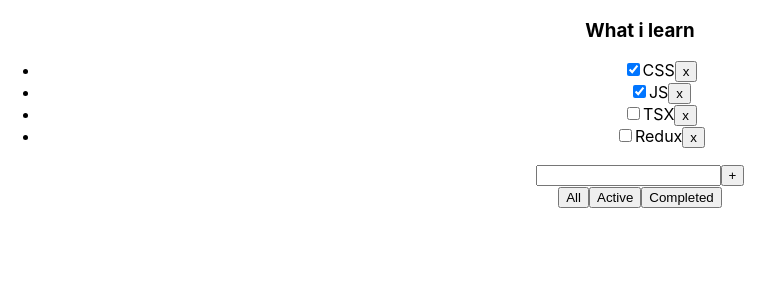
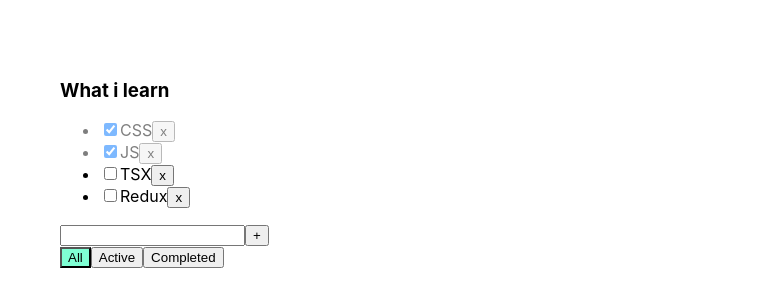
Before and after one commit to Chester7777/NewTodolistHomWork, a React (Create React App) app: page / in a window 1280 px wide. Shown: the top 306 px of the page, without its empty margins (0-784 px from the left). Built offline with nearby package versions, Linux system fonts and the light colour scheme.

Commit message:
newMyHomeTodolist

```diff
--- a/src/App.css
+++ b/src/App.css
@@ -1,38 +1,25 @@
 .App {
-  text-align: center;
+    padding: 30px;
+    display: flex;
 }
 
-.App-logo {
-  height: 40vmin;
-  pointer-events: none;
+.App > div {
+    margin-right: 50px;
 }
 
-@media (prefers-reduced-motion: no-preference) {
-  .App-logo {
-    animation: App-logo-spin infinite 20s linear;
-  }
+.error {
+    border: red 1px solid;
 }
 
-.App-header {
-  background-color: #282c34;
-  min-height: 100vh;
-  display: flex;
-  flex-direction: column;
-  align-items: center;
-  justify-content: center;
-  font-size: calc(10px + 2vmin);
-  color: white;
+.error-message {
+    color: red;
 }
 
-.App-link {
-  color: #61dafb;
+.active-filter {
+    background-color: aquamarine;
 }
 
-@keyframes App-logo-spin {
-  from {
-    transform: rotate(0deg);
-  }
-  to {
-    transform: rotate(360deg);
-  }
+.is-done {
+  opacity: 0.5;
+    /*color: green;*/
 }
--- a/src/App.tsx
+++ b/src/App.tsx
@@ -1,5 +1,5 @@
 import React, {useState} from "react";
-import { v1 } from "uuid";
+import {v1} from "uuid";
 import "./App.css";
 import Todolist, {TaskType} from "./Todolist";
 
@@ -22,6 +22,15 @@ function App() {
 
     let [tasks1, setTasks1] = useState<Array<TaskType>>(task1Init)
     // let [tasks2, setTasks2] = useState<Array<TaskType>>(task2Init)
+
+    const changeTaskStatus = (taskId: string, isDone: boolean) => {
+        debugger
+        let task = tasks1.find((t) => t.id === taskId)
+        if (task) {
+            task.isDone = isDone
+        }
+        setTasks1([...tasks1])
+    }
 
     let addTask = (title: string) => {
         let newTask = {id: v1(), title: title, isDone: false};
@@ -46,21 +55,24 @@ let addTask = (title: string) => {
     }
 
     let taskForTodolist = tasks1;
-            if(filterTask === "completed") {
+    if (filterTask === "completed") {
         taskForTodolist = tasks1.filter(t => t.isDone === true)
     }
     if (filterTask === "active") {
+        // eslint-disable-next-line @typescript-eslint/no-unused-vars
         taskForTodolist = tasks1.filter(t => t.isDone === false)
     }
 
     return (
         <div className="App">
             <Todolist
-                tasks={tasks1}
+                tasks={taskForTodolist}
                 title="What i  learn"
                 resultTasks={resultTasks1}
                 allFilter={allFilter}
                 addTask={addTask}
+                changeTaskStatus={changeTaskStatus}
+                filterTask={filterTask}
             />
             {/*<Todolist*/}
             {/*    tasks={tasks2}*/}
--- a/src/Todolist.tsx
+++ b/src/Todolist.tsx
@@ -1,6 +1,6 @@
 import React, {ChangeEvent, KeyboardEvent, useState} from "react";
 import {FilterValuesType} from "./App";
-import {Simulate} from "react-dom/test-utils";
+
 
 
 export type TaskType = {
@@ -15,21 +15,32 @@ export type TodolistType = {
     resultTasks: (id: string) => void
     allFilter: (value: FilterValuesType) => void
     addTask: (title: string) => void
+    changeTaskStatus: (taskId: string, isDone: boolean) => void
+    filterTask: FilterValuesType
 }
 
 const Todolist = (props: TodolistType) => {
 
     const [newTaskTitle, setNewTaskTitle] = useState("");
+    const [error, setError] = useState<string | null>(null);
 
-    const onChangeTitleHandler = (e: ChangeEvent<HTMLInputElement>) => setNewTaskTitle(e.currentTarget.value)
+    const onChangeTitleHandler = (e: ChangeEvent<HTMLInputElement>) => setNewTaskTitle(e.currentTarget.value);
 
-const onKeyPressHandler = (e: KeyboardEvent<HTMLInputElement>) => {if(e.charCode === 13){
+    const onKeyPressHandler = (e: KeyboardEvent<HTMLInputElement>) => {
+        setError(null);
+        if (e.charCode === 13) {
             props.addTask(newTaskTitle);
             setNewTaskTitle("")
-    }}
+        }
+    }
     const addTask = () => {
-        props.addTask(newTaskTitle);
+        debugger
+        if (newTaskTitle.trim() !== "") {
+            props.addTask(newTaskTitle.trim());
             setNewTaskTitle("")
+        } else {
+            setError("Title is required")
+        }
     }
     const onAllClickHandler = () => props.allFilter("all")
     const onActiveClickHandler = () => props.allFilter("active")
@@ -37,38 +48,49 @@ const onKeyPressHandler = (e: KeyboardEvent<HTMLInputElement>) => {if(e.charCode
 
     return (
         <div className="App">
-            <div><h3>{props.title}</h3></div>
             <div>
+                <h3>{props.title}</h3>
                 <ul>
                     {
-                        props.tasks.map(t => <li><input type="checkbox" checked={t.isDone}/><span>{t.title}</span>
-                            <button onClick={() => {
-                                props.resultTasks(t.id)
-                            }}>x
-                            </button>
-                        </li>)
+                        props.tasks.map(t => {
+                            const onClickHandler = () => props.resultTasks(t.id);
+                            const onChangeHandler = (e: ChangeEvent<HTMLInputElement>) => props.changeTaskStatus(t.id, e.currentTarget.checked);
+
+                            return <li className={t.isDone ? "is-done" : ""}>
+                                <input
+                                    type="checkbox"
+                                    onChange={onChangeHandler}
+                                    checked={t.isDone}/>
+                                <span>{t.title}</span>
+                                <button onClick={onClickHandler}>x</button>
+                            </li>
+                        })
                     }
                 </ul>
-            </div>
                 <div>
                     <input
                         type="text"
+                        className={error ? "error" : ""}
                         value={newTaskTitle}
                         onChange={onChangeTitleHandler}
-                    onKeyPress={onKeyPressHandler}
-                />
-                <button onClick={addTask}
-                >+</button>
-            </div>
-            <div>
-                <button onClick={onAllClickHandler}>All
+                        onKeyPress={onKeyPressHandler}/>
+                    <button onClick={addTask}>+</button>
+                    <br/>
+                    {error && <div className="error-message">{error}</div>}
+
+                    <button
+                        className={props.filterTask === "all" ? "active-filter" : ""}
+                        onClick={onAllClickHandler}>All
                     </button>
-                <button onClick={onActiveClickHandler}>Active
+                    <button
+                        className={props.filterTask === "active" ? "active-filter" : ""}
+                        onClick={onActiveClickHandler}>Active
                     </button>
-                <button onClick={onCompletedClickHandler}>Completed
+                    <button
+                        className={props.filterTask === "completed" ? "active-filter" : ""}
+                        onClick={onCompletedClickHandler}>Completed
                     </button>
                 </div>
-            <div>
             </div>
         </div>
     )
```
Also changed, not shown: 1 other file (tests, documents, lock files or other folders). Lines whose indentation alone changed are shown as unchanged.
